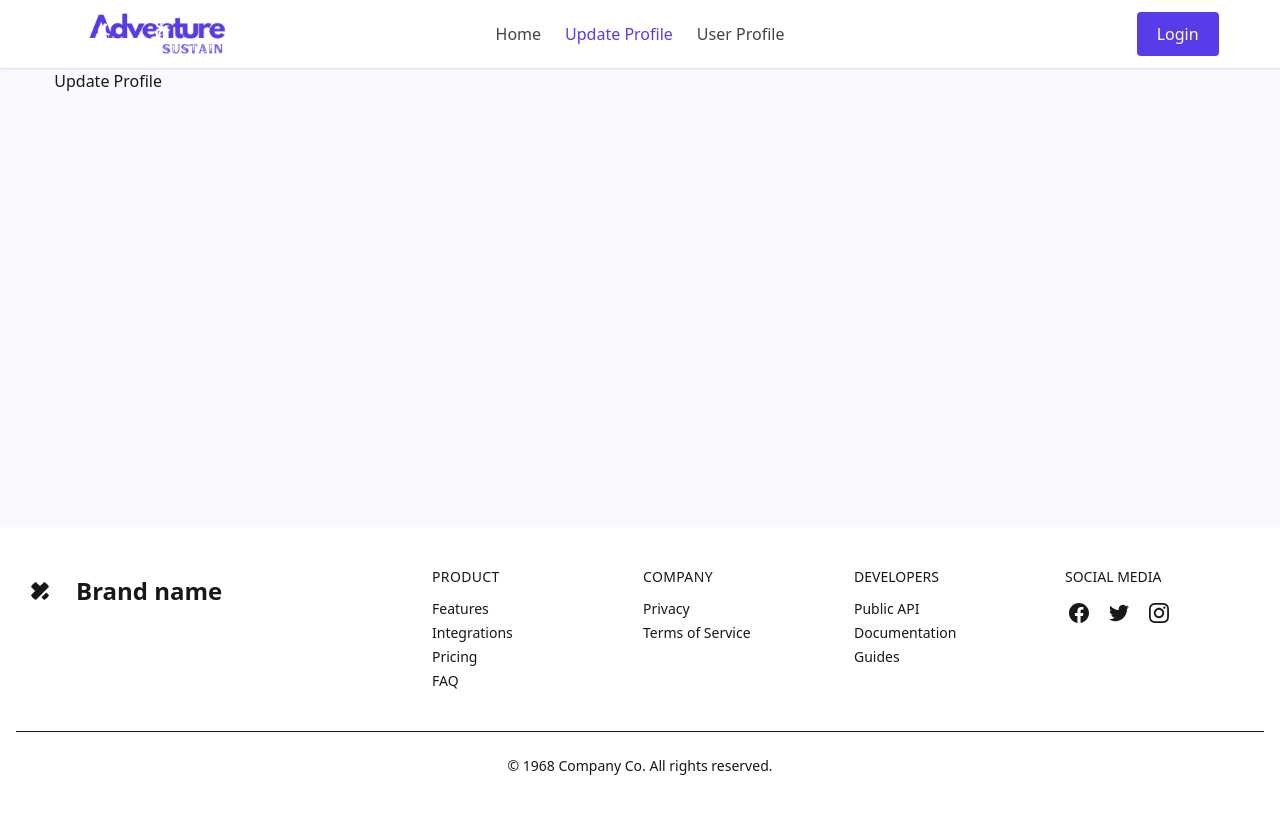
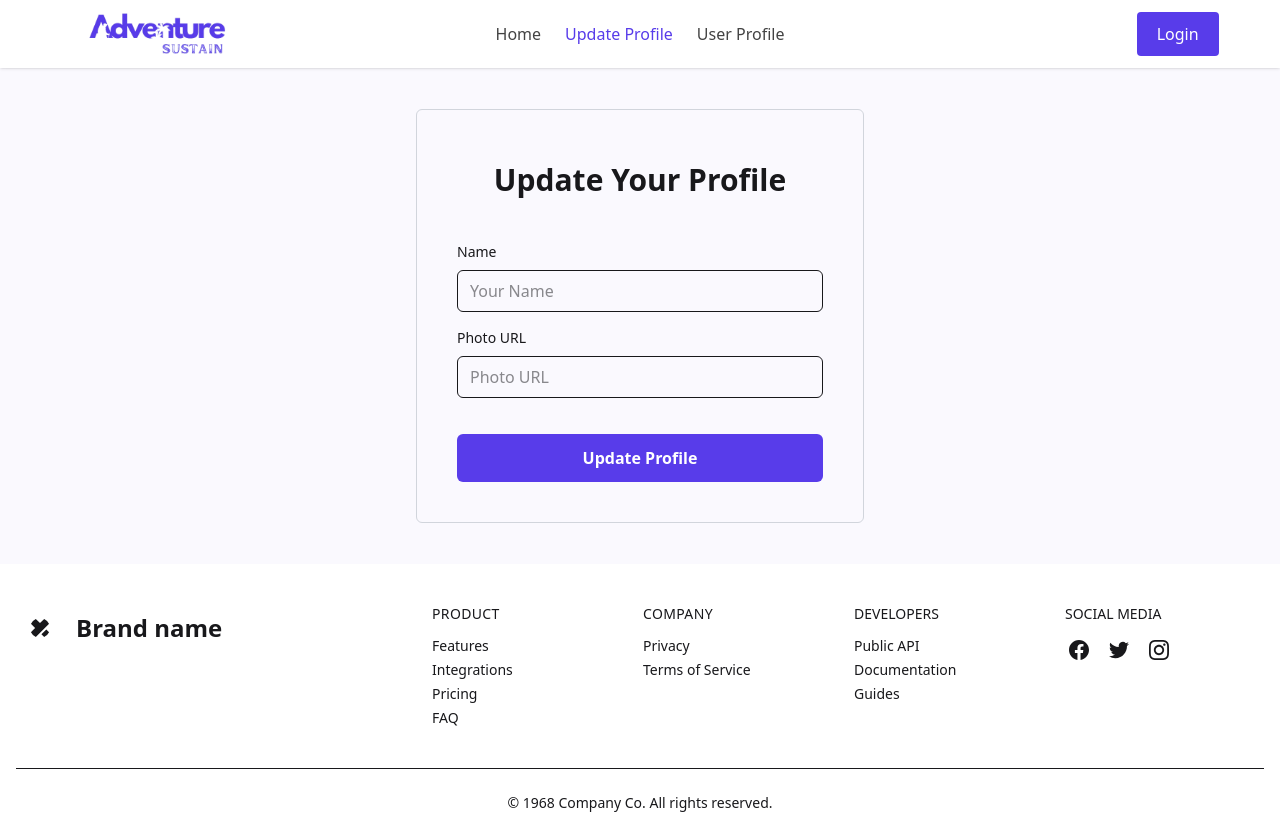
Before and after one commit to abdullahjim29/eco-adventure, a React (Vite) app: page /update-profile in a window 1280 px wide. Before the commit the page ends 800 px from the top, so only its background shows below. Built offline with nearby package versions, Linux system fonts and the light colour scheme; no server answers.

Commit message:
implement 'talk with expert' button if current time between 10am to 8pm then open a google meet with new tab, if not show modal

```diff
--- a/src/components/AdventureDetailsCard.jsx
+++ b/src/components/AdventureDetailsCard.jsx
@@ -7,12 +7,13 @@ const AdventureDetailsCard = ({ destination }) => {
   const handleGoogleMeeting = () => {
     const now = new Date();
     const hour = now.getHours();
-    if (hour >= 10 && hour <= 23) {
-      window.open('https://meet.google.com/', '_blank');
+    if (hour >= 10 && hour <= 9) {
+      window.open("https://meet.google.com/", "_blank");
     } else {
-      alert('Can Not Open')
+      alert(`You can consult between 10 am to 8 pm`)
     }
   };
+
   const {
     adventureLevel,
     bookingAvailability,
@@ -34,7 +35,7 @@ const AdventureDetailsCard = ({ destination }) => {
     title,
   } = destination || {};
   return (
-    <div className="my-14">
+    <div id="des" className="my-14">
       <div className="space-y-2">
         <h2 className="text-3xl font-semibold">{title}</h2>
         <div className="flex items-center gap-1 text-sm ">
@@ -163,13 +164,14 @@ const AdventureDetailsCard = ({ destination }) => {
 
         <div className="my-5">
           <Link
-          onClick={handleGoogleMeeting}
+            onClick={handleGoogleMeeting}
             className=" rounded px-5 py-2.5 overflow-hidden group bg-[#583CEA] relative hover:bg-gradient-to-r hover:from-[#583CEA] hover:to-[#5230ff] text-white hover:ring-2 hover:ring-offset-2 hover:ring-[#583CEA] transition-all ease-out duration-300"
           >
             <span className="absolute right-0 w-8 h-32 -mt-12 transition-all duration-1000 transform translate-x-12 bg-white opacity-10 rotate-12 group-hover:-translate-x-40 ease"></span>
             <span className="relative">Talk With Expert</span>
           </Link>
         </div>
+
       </section>
     </div>
   );
--- /dev/null
+++ b/src/components/Modal.jsx
@@ -0,0 +1,9 @@
+const Modal = () => {
+  return (
+    <div>
+
+    </div>
+  );
+};
+
+export default Modal;
--- a/src/layouts/UpdateProfile.jsx
+++ b/src/layouts/UpdateProfile.jsx
@@ -1,7 +1,47 @@
+import { Link } from "react-router-dom";
+
 const UpdateProfile = () => {
     return (
         <div>
-            Update Profile
+           <div className="flex justify-center py-10">
+      <div className="w-full flex flex-col max-w-md p-6 rounded-md sm:p-10 dark:bg-gray-50 dark:text-gray-800 border border-gray-300 ">
+        <div className="mb-8 text-center">
+          <h1 className="my-3 text-3xl font-bold">Update Your Profile</h1>
+        </div>
+        <form className="space-y-12">
+          <div className="space-y-4">
+            <div>
+              <label className="block mb-2 text-sm">Name</label>
+              <input
+                type="text"
+                name="name"
+                placeholder="Your Name"
+                className="w-full px-3 py-2 border rounded-md dark:border-gray-300 dark:bg-gray-50 dark:text-gray-800"
+                required
+              />
+            </div>
+            <div>
+              <label className="block mb-2 text-sm">Photo URL</label>
+              <input
+                type="url"
+                name="photoUrl"
+                placeholder="Photo URL"
+                className="w-full px-3 py-2 border rounded-md dark:border-gray-300 dark:bg-gray-50 dark:text-gray-800"
+                required
+              />
+            </div>
+
+          </div>
+          <div className="space-y-2">
+            <div>
+              <button className="w-full px-8 py-3 font-semibold rounded-md bg-[#583CEA] text-white -mt-10">
+                Update Profile
+              </button>
+            </div>
+          </div>
+        </form>
+      </div>
+    </div>
         </div>
     );
 };
--- a/src/layouts/UserProfile.jsx
+++ b/src/layouts/UserProfile.jsx
@@ -1,11 +1,42 @@
-import { useLocation } from "react-router-dom";
+import { useContext } from "react";
+import { AuthContext } from "./AuthProvider";
+import { Link } from "react-router-dom";
 
 const UserProfile = () => {
-    const location = useLocation();
-    console.log(location);
+    const {user} = useContext(AuthContext);
+    console.log(user);
     return (
         <div>
-            User Profile
+            <h2 className="text-3xl">Wellcome {user?.displayName} to your profile</h2>
+            <img src={user?.photoURL} alt="" />
+            <p>{user.email}</p>
+            <p>{user.displayName}</p>
+            <Link to='/update-profile'><button className="btn">Update</button></Link>
+            <div className="max-w-md p-8 sm:flex sm:space-x-6 dark:bg-gray-50 dark:text-gray-800">
+	<div className="flex-shrink-0 w-full mb-6 h-44 sm:h-32 sm:w-32 sm:mb-0">
+		<img src="https://source.unsplash.com/100x100/?portrait?1" alt="" className="object-cover object-center w-full h-full rounded dark:bg-gray-500" />
+	</div>
+	<div className="flex flex-col space-y-4">
+		<div>
+			<h2 className="text-2xl font-semibold">Leroy Jenkins</h2>
+			<span className="text-sm dark:text-gray-600">General manager</span>
+		</div>
+		<div className="space-y-1">
+			<span className="flex items-center space-x-2">
+				<svg xmlns="http://www.w3.org/2000/svg" viewBox="0 0 512 512" aria-label="Email address" className="w-4 h-4">
+					<path fill="currentColor" d="M274.6,25.623a32.006,32.006,0,0,0-37.2,0L16,183.766V496H496V183.766ZM464,402.693,339.97,322.96,464,226.492ZM256,51.662,454.429,193.4,311.434,304.615,256,268.979l-55.434,35.636L57.571,193.4ZM48,226.492,172.03,322.96,48,402.693ZM464,464H48V440.735L256,307.021,464,440.735Z"></path>
+				</svg>
+				<span className="dark:text-gray-600">leroy.jenkins@company.com</span>
+			</span>
+			<span className="flex items-center space-x-2">
+				<svg xmlns="http://www.w3.org/2000/svg" viewBox="0 0 512 512" aria-label="Phonenumber" className="w-4 h-4">
+					<path fill="currentColor" d="M449.366,89.648l-.685-.428L362.088,46.559,268.625,171.176l43,57.337a88.529,88.529,0,0,1-83.115,83.114l-57.336-43L46.558,362.088l42.306,85.869.356.725.429.684a25.085,25.085,0,0,0,21.393,11.857h22.344A327.836,327.836,0,0,0,461.222,133.386V111.041A25.084,25.084,0,0,0,449.366,89.648Zm-20.144,43.738c0,163.125-132.712,295.837-295.836,295.837h-18.08L87,371.76l84.18-63.135,46.867,35.149h5.333a120.535,120.535,0,0,0,120.4-120.4v-5.333l-35.149-46.866L371.759,87l57.463,28.311Z"></path>
+				</svg>
+				<span className="dark:text-gray-600">+25 381 77 983</span>
+			</span>
+		</div>
+	</div>
+</div>
         </div>
     );
 };
```
